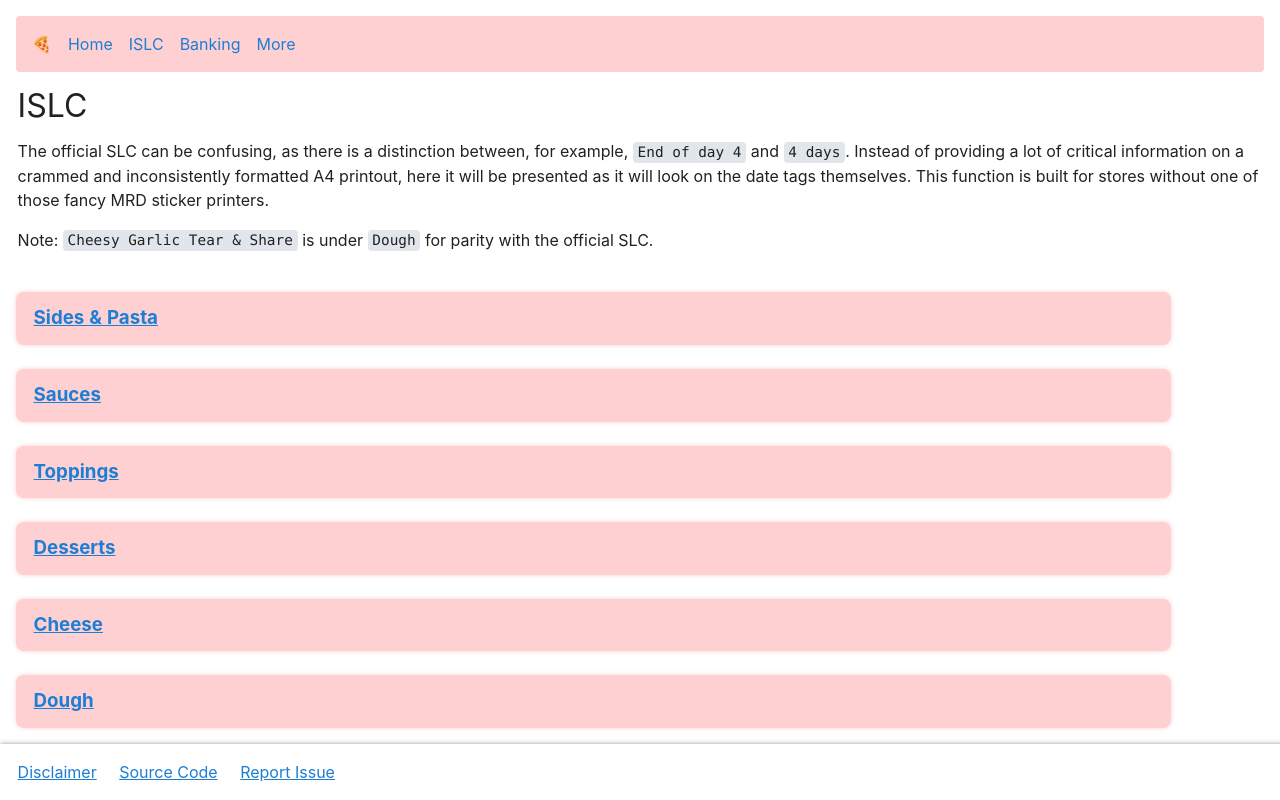
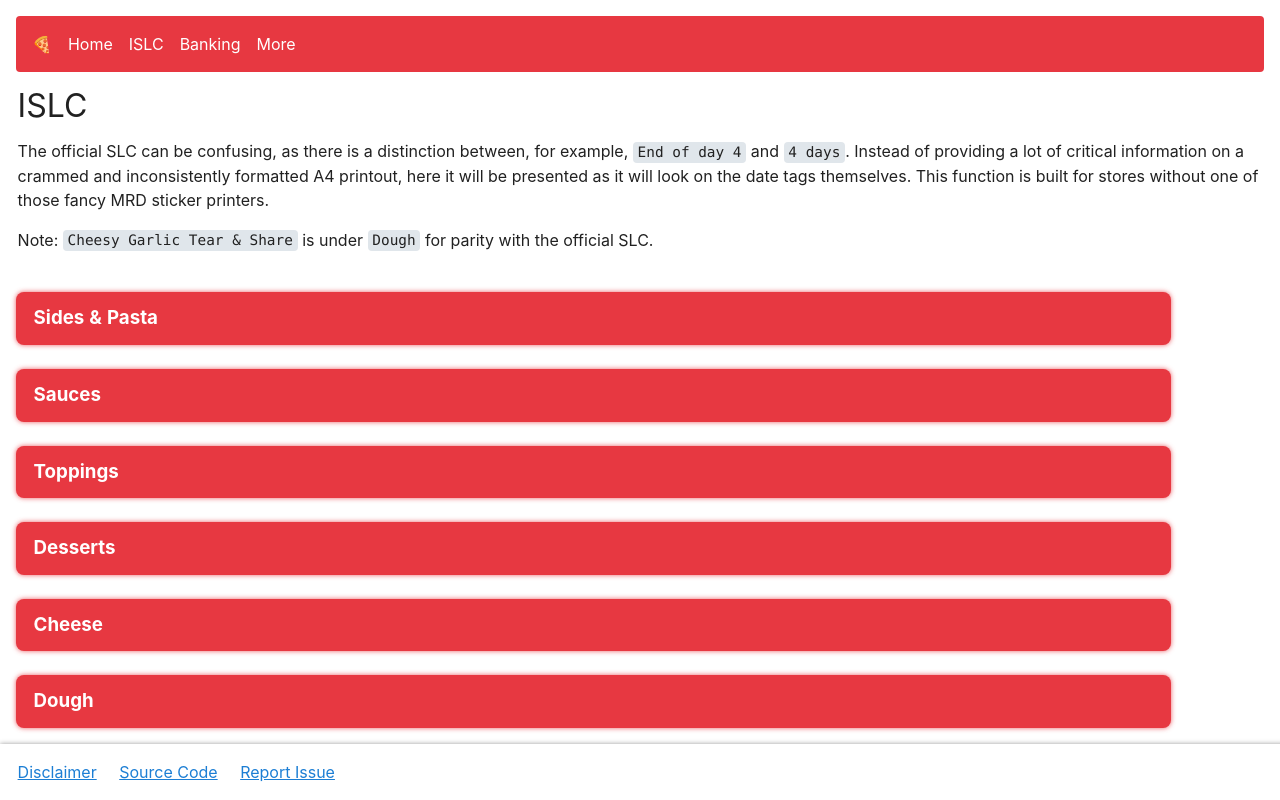
Before and after one commit to hermaplusplus/ISLC, a SvelteKit app in the folder islc/: page /islc in a window 1280 px wide. Built offline with nearby package versions, Linux system fonts and the light colour scheme.

Commit message:
MOAR RED

```diff
--- a/islc/src/app.html
+++ b/islc/src/app.html
@@ -156,7 +156,7 @@
 				gap: 1em;
 				padding: 1em;
 				/*background: var(--bg-2);*/
-				background: #ffd0d1;
+				background: #e73841;
 				z-index: 2;
 				margin: 0 0 1em 0;
 				border-radius: var(--border-radius);
--- a/islc/src/routes/+layout.svelte
+++ b/islc/src/routes/+layout.svelte
@@ -13,11 +13,11 @@
 </svelte:head>
 
 <nav>
-    <a href="/">🍕</a>
-    <a href="/">Home</a>
-    <a href="/islc">ISLC</a>
-    <a href="/banking">Banking</a>
-    <a href="/more">More</a>
+    <a href="/" class="navi">🍕</a>
+    <a href="/" class="navi">Home</a>
+    <a href="/islc" class="navi">ISLC</a>
+    <a href="/banking" class="navi">Banking</a>
+    <a href="/more" class="navi">More</a>
 </nav>
 
 <slot />
@@ -48,4 +48,16 @@
       box-shadow: 0 0 .3em #999;
       background: #FFFA;
     }
+
+    a.navi {
+		  	color: white;
+		}
+
+		a.navi:hover {
+			color: white;
+		}
+
+		a.navi:active {
+			color: white;
+		}
 </style>
--- a/islc/src/routes/islc/+page.svelte
+++ b/islc/src/routes/islc/+page.svelte
@@ -40,9 +40,25 @@
 </p>
 { #each sections as sec }
     <br>
-    <a href="/islc/{ sec.slug }">
-        <div style="width: 90%; padding: 1em; background: #ffd0d1; border-radius: .5em; box-shadow: 0 0 .3em #ffd0d1">
+    <a href="/islc/{ sec.slug }" class="navi">
+        <div style="width: 90%; padding: 1em; background: #e73841; border-radius: .5em; box-shadow: 0 0 .3em #e73841d1;">
             <h3><b>{ sec.title }</b></h3>
         </div>
     </a>
 { /each }
+<style>
+    a.navi {
+		color: white;
+        text-decoration: none;
+	}
+
+	a.navi:hover {
+		color: white;
+        text-decoration: none;
+	}
+
+	a.navi:active {
+		color: white;
+        text-decoration: none;
+	}
+</style>
```
